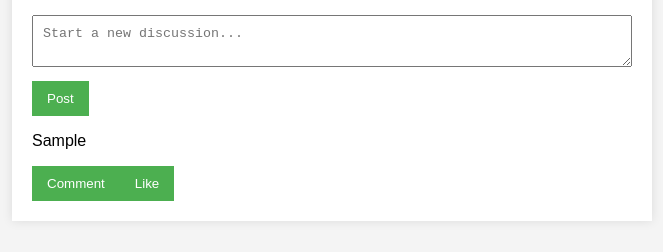
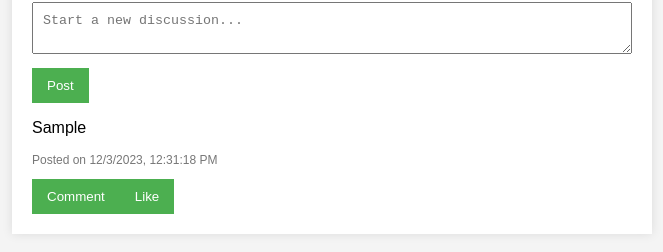
Before and after one commit to laylaksn/Mental-health-discussion-board, a plain HTML site: page index.html in a window 1280 px wide. Both pictures are taken after typing "Sample" into the empty fields and a click on the button "Post". Shown: the part 332-584 px from the top of the page, without its empty margins (308-971 px from the left). Drawn offline with Linux system fonts and the light colour scheme.

Commit message:
saving comments

```diff
--- a/script.js
+++ b/script.js
@@ -3,9 +3,12 @@ function addDiscussion() {
     const discussionsContainer = document.getElementById('discussions');
 
     if (discussionInput.value.trim() !== '') {
+      const currentDate = new Date();
+      const formattedDate = currentDate.toLocaleString();
+
       const discussion = document.createElement('div');
       discussion.className = 'discussion';
-      discussion.innerHTML = `<p>${discussionInput.value}</p><button onclick="addComment(this)">Comment</button><button onclick="addLike(this)">Like</button>`;
+      discussion.innerHTML = `<p>${discussionInput.value}</p><p class="timestamp">Posted on ${formattedDate}</p><button onclick="addComment(this)">Comment</button><button onclick="addLike(this)">Like</button>`;
       discussionsContainer.appendChild(discussion);
       discussionInput.value = '';
     }
@@ -14,9 +17,12 @@ function addDiscussion() {
   function addComment(button) {
     const commentInput = prompt('Add a comment:');
     if (commentInput !== null && commentInput.trim() !== '') {
+      const currentDate = new Date();
+      const formattedDate = currentDate.toLocaleString();
+
       const comment = document.createElement('div');
       comment.className = 'comment';
-      comment.innerHTML = `<p>${commentInput}</p>`;
+      comment.innerHTML = `<p>${commentInput}</p><p class="timestamp">Commented on ${formattedDate}</p>`;
       button.parentNode.insertBefore(comment, button);
     }
   }
--- a/style.css
+++ b/style.css
@@ -39,3 +39,9 @@ body {
   button:hover {
     background-color: #45a049;
   }
+
+  /* Add a style for the timestamp */
+.timestamp {
+    font-size: 12px;
+    color: #777;
+  }
```
Also changed, not shown: 1 other file.
